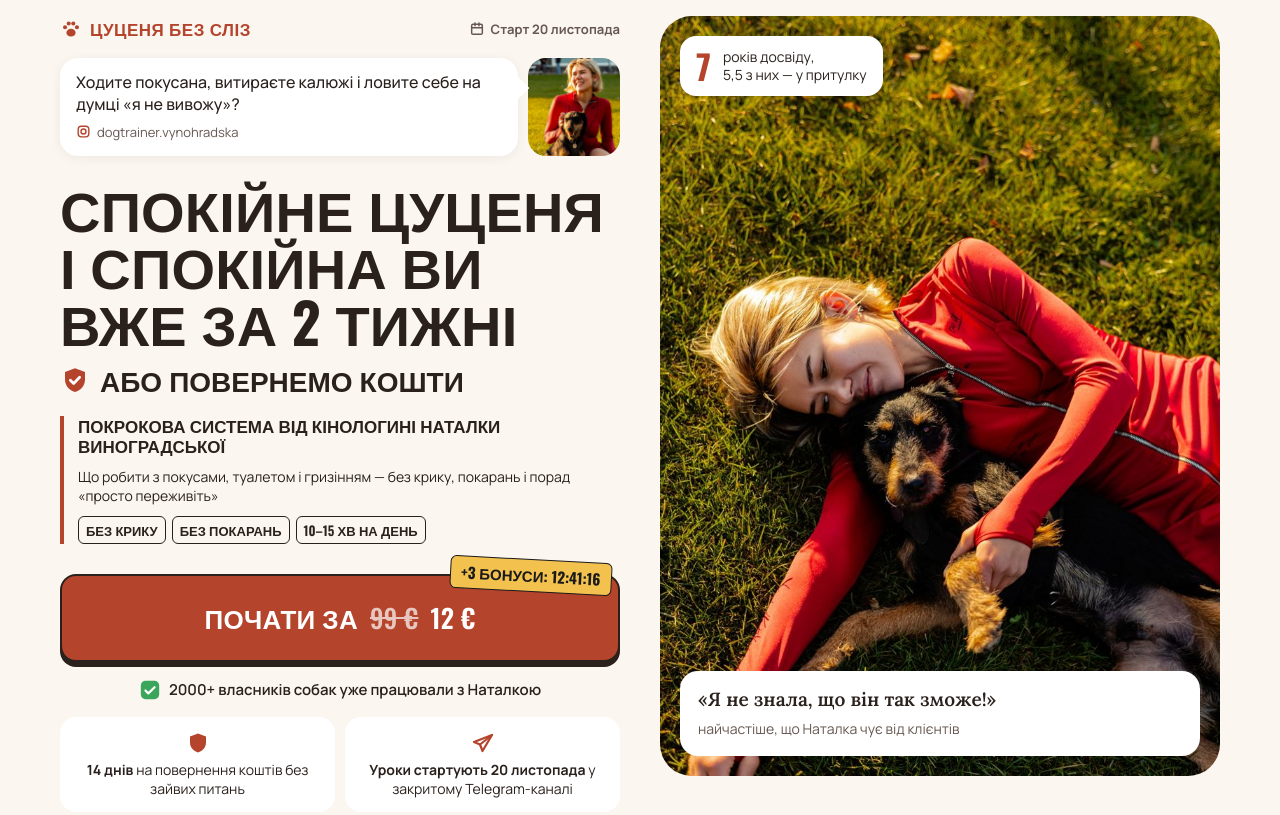
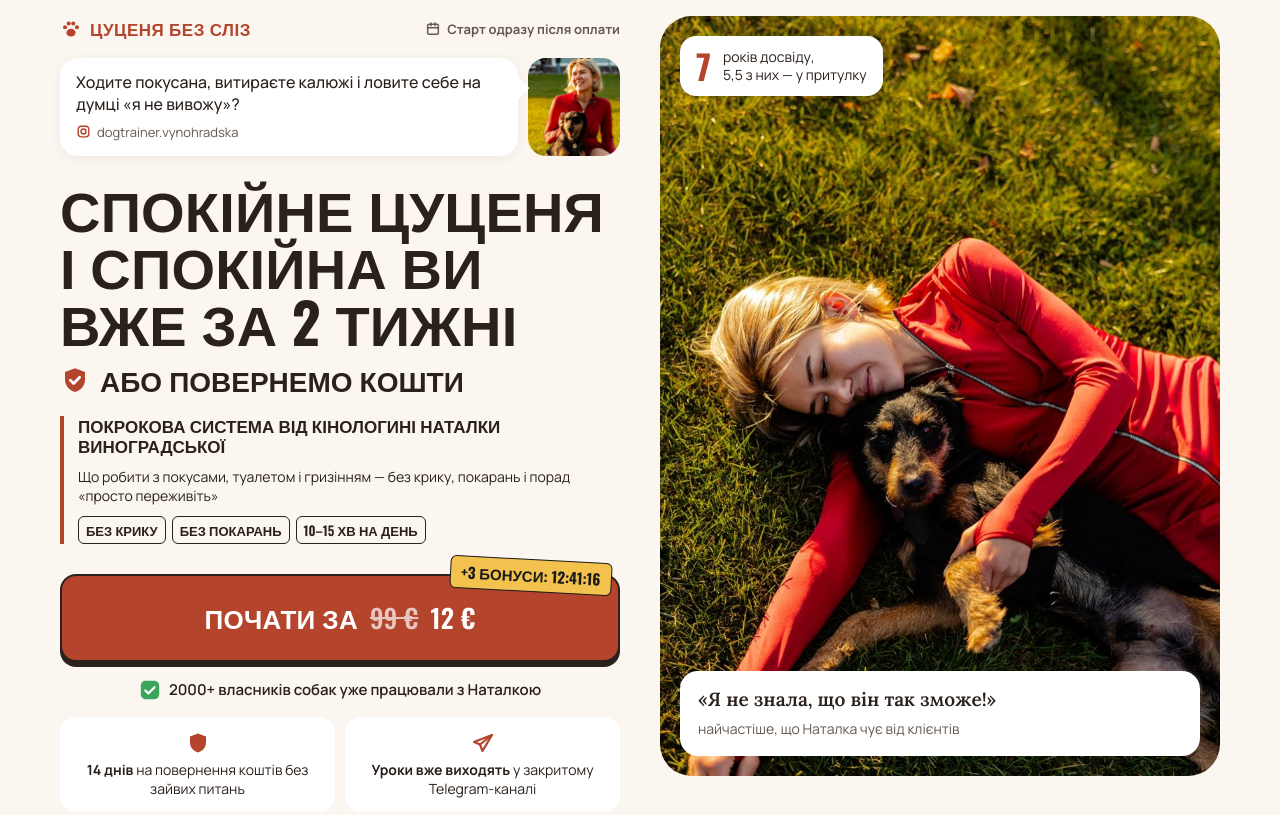
Before and after one commit to mogilevskakateryna-lgtm/lapoteka-info, a plain HTML site: page puppy/v2.html in a window 1280 px wide. Shown: the top 815 px of the page. Drawn offline with nearby package versions, Linux system fonts and the light colour scheme.

Commit message:
Update v2.html

```diff
--- a/puppy/v2.html
+++ b/puppy/v2.html
@@ -68,7 +68,7 @@ document.addEventListener('click',function(e){var a=e.target&&e.target.closest?e
 <svg width="22" height="22" viewBox="0 0 24 24" aria-hidden="true"><ellipse cx="12" cy="16" rx="5" ry="4.2" class="f-accent"></ellipse><circle cx="5.5" cy="10" r="2.2" class="f-accent"></circle><circle cx="9.5" cy="6" r="2.2" class="f-accent"></circle><circle cx="14.5" cy="6" r="2.2" class="f-accent"></circle><circle cx="18.5" cy="10" r="2.2" class="f-accent"></circle></svg>
 Цуценя без сліз
 </div>
-<div style="display: flex; align-items: center; gap: 6px; font-size: 13px; font-weight: 700; white-space: nowrap; color: var(--muted)"><svg width="16" height="16" viewBox="0 0 24 24" fill="none" stroke="currentColor" stroke-width="2.2" stroke-linecap="round" aria-hidden="true"><rect x="4" y="5" width="16" height="15" rx="2"></rect><path d="M4 10h16M9 3v4M15 3v4"></path></svg>Старт 20 листопада</div>
+<div style="display: flex; align-items: center; gap: 6px; font-size: 13px; font-weight: 700; white-space: nowrap; color: var(--muted)"><svg width="16" height="16" viewBox="0 0 24 24" fill="none" stroke="currentColor" stroke-width="2.2" stroke-linecap="round" aria-hidden="true"><rect x="4" y="5" width="16" height="15" rx="2"></rect><path d="M4 10h16M9 3v4M15 3v4"></path></svg>Старт одразу після оплати</div>
 </div>
 
 <div style="display: flex; gap: 10px; align-items: stretch">
@@ -113,7 +113,7 @@ document.addEventListener('click',function(e){var a=e.target&&e.target.closest?e
 </div>
 <div style="display: grid; grid-template-columns: repeat(2, minmax(0, 1fr)); gap: 10px">
 <div style="background: var(--surface); border-radius: 16px; padding: 14px 12px; display: flex; flex-direction: column; align-items: center; gap: 6px; text-align: center; font-size: 14px; line-height: 1.3"><svg width="24" height="24" viewBox="0 0 24 24" aria-hidden="true"><path d="M12 2.5l8 3v6c0 5-3.4 8.6-8 10-4.6-1.4-8-5-8-10v-6l8-3z" class="f-accent"></path></svg><span><b>14 днів</b> на повернення коштів без зайвих питань</span></div>
-<div style="background: var(--surface); border-radius: 16px; padding: 14px 12px; display: flex; flex-direction: column; align-items: center; gap: 6px; text-align: center; font-size: 14px; line-height: 1.3"><svg width="24" height="24" viewBox="0 0 24 24" fill="none" class="s-accent" stroke-width="2.2" stroke-linecap="round" stroke-linejoin="round" aria-hidden="true"><path d="M21 4L3 11l6 2.5L11.5 20 21 4z"></path><path d="M9 13.5L21 4"></path></svg><span><b>Уроки стартують 20 листопада</b> у закритому Telegram-каналі</span></div>
+<div style="background: var(--surface); border-radius: 16px; padding: 14px 12px; display: flex; flex-direction: column; align-items: center; gap: 6px; text-align: center; font-size: 14px; line-height: 1.3"><svg width="24" height="24" viewBox="0 0 24 24" fill="none" class="s-accent" stroke-width="2.2" stroke-linecap="round" stroke-linejoin="round" aria-hidden="true"><path d="M21 4L3 11l6 2.5L11.5 20 21 4z"></path><path d="M9 13.5L21 4"></path></svg><span><b>Уроки вже виходять</b> у закритому Telegram-каналі</span></div>
 </div>
 </div>
 
@@ -876,7 +876,7 @@ document.addEventListener('click',function(e){var a=e.target&&e.target.closest?e
 <span>Як я отримаю доступ?</span>
 <span class="faq-s" style="flex: none; width: 32px; height: 32px; border-radius: 50%; background: var(--accentSoft); display: flex; align-items: center; justify-content: center; font-size: 20px; font-weight: 700">+</span>
 </button>
-<div class="faq-a" style="padding: 0 20px 18px; color: var(--muted)" hidden>Після оплати ви отримаєте посилання на закритий Telegram-канал. Уроки почнуть виходити там 20 листопада, а доступ діятиме рік.</div>
+<div class="faq-a" style="padding: 0 20px 18px; color: var(--muted)" hidden>Після оплати ви отримаєте посилання на закритий Telegram-канал. Уроки вже виходять там, а доступ діятиме рік.</div>
 </div>
 
 <div style="background: var(--surface); border: 1.5px solid var(--line); border-radius: 18px">
@@ -905,7 +905,7 @@ document.addEventListener('click',function(e){var a=e.target&&e.target.closest?e
 <div style="position: relative; max-width: 860px; margin: 0 auto; display: flex; flex-direction: column; gap: 22px; align-items: center; text-align: center">
 <h2 style="margin: 0; font-family: 'Oswald', sans-serif; font-weight: 600; text-transform: uppercase; font-size: clamp(28px, 4.6vw, 44px); line-height: 1.15">Через 2 тижні ви можете й далі ходити покусана — або вже знати, що робити</h2>
 <a href="https://secure.wayforpay.com/payment/puppy" style="display: inline-flex; gap: 12px; align-items: center; background: var(--hi); color: #1A1A1A; text-decoration: none; padding: 22px 34px; border-radius: 16px; border: 2px solid #1A1A1A; box-shadow: 0 5px 0 #1A1A1A; font-family: 'Oswald', sans-serif; font-weight: 600; font-size: 24px">ПОЧАТИ ЗА <s style="opacity: 0.6; font-weight: 500">99 €</s> 12 €</a>
-<div style="font-size: 15px; color: rgba(255, 255, 255, 0.85)">Гарантія повернення 14 днів · Уроки стартують 20 листопада</div>
+<div style="font-size: 15px; color: rgba(255, 255, 255, 0.85)">Гарантія повернення 14 днів · Доступ одразу після оплати</div>
 <div style="margin-top: 40px; padding-top: 22px; border-top: 1px solid rgba(255, 255, 255, 0.25); width: 100%; display: flex; flex-direction: column; gap: 6px; font-size: 14px; color: rgba(255, 255, 255, 0.8)">
 <div>© 2026 Цуценя без сліз · lapoteka.info</div>
 <div>ФОП Виноградська Наталія Олегівна · ФОП Могілевська Катерина Ігорівна</div>
```
